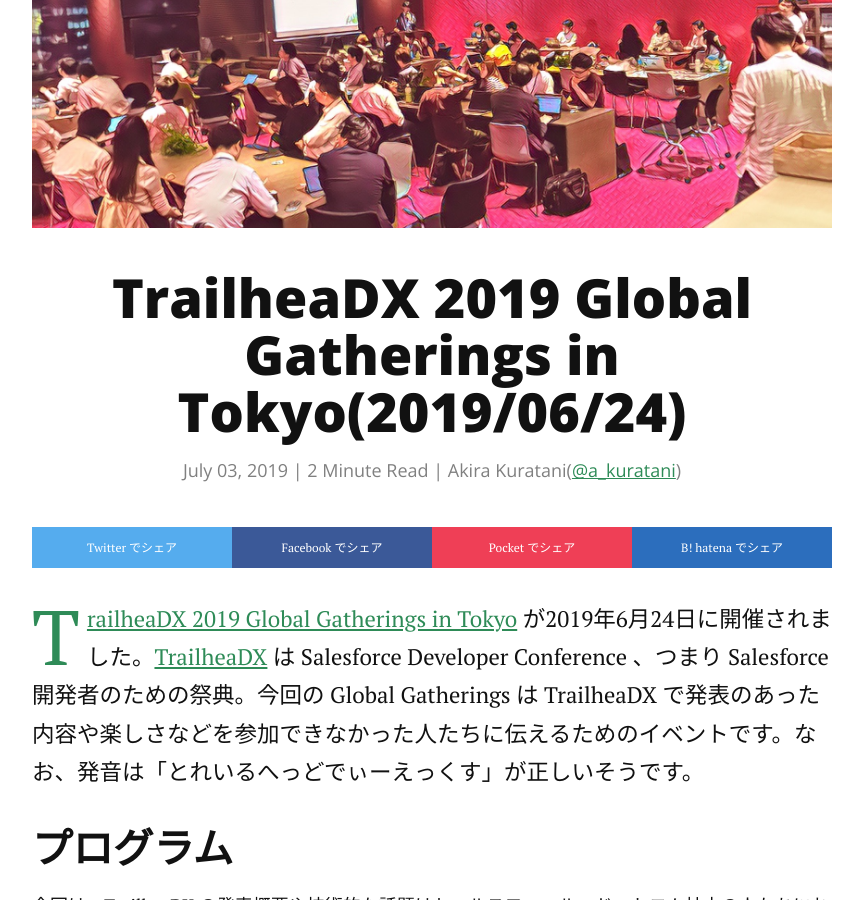
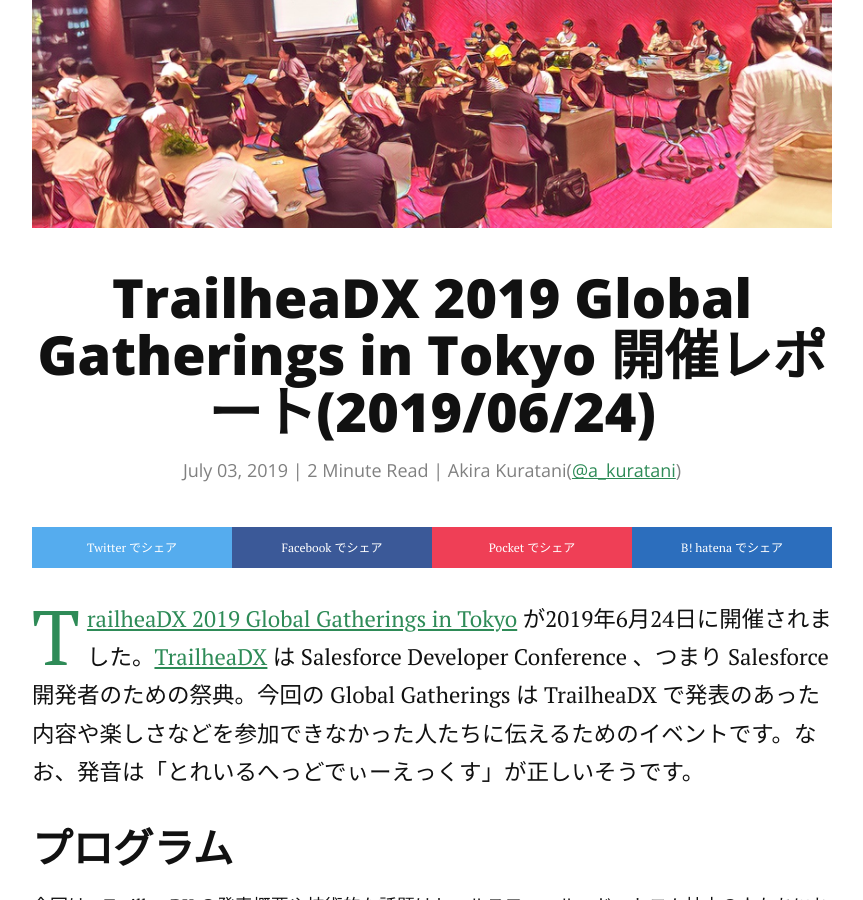
Before and after one commit to sfdgtokyo/sfdgtokyo.github.io, a Jekyll site: the page built from _posts/2019-06-24-TDX19GG-Tokyo.md, in a window 1280 px wide and 900 px high, scrolled down 384 px. Shown: the whole window, without its empty margins (208-1071 px from the left). Built offline with Jekyll 4.4.1, drawn with Linux system fonts in a browser that asks for light colours; nearby versions of some CDN libraries; comment, search, counter and statistics services are not loaded.

Commit message:
Fix the title

```diff
--- a/_posts/2019-06-24-TDX19GG-Tokyo.md
+++ b/_posts/2019-06-24-TDX19GG-Tokyo.md
@@ -1,6 +1,6 @@
 ---
 layout: post
-title:  "TrailheaDX 2019 Global Gatherings in Tokyo(2019/06/24)"
+title:  "TrailheaDX 2019 Global Gatherings in Tokyo 開催レポート(2019/06/24)"
 date:   2019-07-03
 image: 2019-06-24-tdx19gg-tokyo.jpg
 author: Akira Kuratani
```
